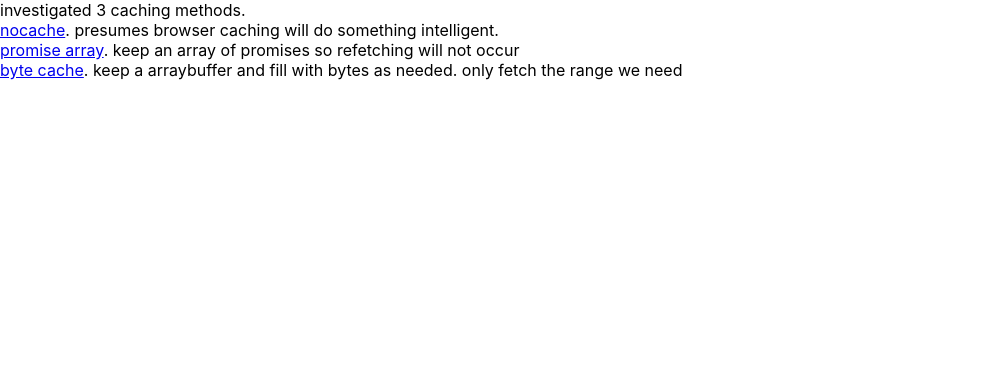
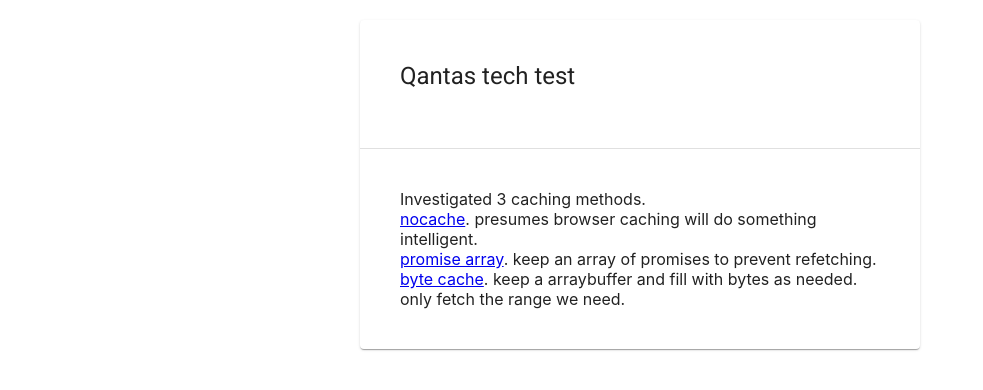
Before and after one commit to yec/airports, a React (Create React App) app: page / in a window 1280 px wide. Shown: the top 390 px of the page, without its empty margins (0-983 px from the left). Built offline with nearby package versions, Linux system fonts and the light colour scheme.

Commit message:
browse caching methods

```diff
--- a/src/App.js
+++ b/src/App.js
@@ -12,6 +12,10 @@
 import AirportsScreen, { DetailScreen } from './screens/airports_screen';
 import HomeScreen from './screens/home_screen';
 
+import { useAirports as useAirportsNoCache } from './hooks/airports_nocache';
+import { useAirports as useAirportsArrayBuffer } from './hooks/airports_bytecache';
+import { useAirports as useAirportsPromise } from './hooks/airports_segment';
+
 const store = configureStore();
 
 function App() {
@@ -20,7 +24,16 @@
       <Router>
         <Switch>
           <Route path="/airport/:airportCode" component={(props) => <DetailScreen {...props} />} />
-          <Route path="/" >
+          <Route path="/nocache">
+            <AirportsScreen useAirports={useAirportsNoCache} />
+          </Route>
+          <Route path="/promise">
+            <AirportsScreen useAirports={useAirportsPromise} />
+          </Route>
+          <Route path="/arraybuffer">
+            <AirportsScreen useAirports={useAirportsArrayBuffer} />
+          </Route>
+          <Route path="/">
             <HomeScreen />
           </Route>
         </Switch>
--- a/src/screens/airports_screen.js
+++ b/src/screens/airports_screen.js
@@ -1,10 +1,8 @@
 import React, { useEffect, useState, useRef } from 'react';
 import { useSelector } from 'react-redux';
-import { useAirports } from '../hooks/airports';
 
 import { Link, Redirect, useHistory } from 'react-router-dom';
 
-import { makeStyles } from '@material-ui/core/styles';
 import List from '@material-ui/core/List';
 import ListItem from '@material-ui/core/ListItem';
 import ListItemText from '@material-ui/core/ListItemText';
@@ -13,51 +11,13 @@
 
 import { Paper, Typography, Button } from '@material-ui/core';
 
+import { useStyles } from '../utils/styles';
+
 const print = console.log;
-
-const useStyles = makeStyles(theme => ({
-  listItem: {
-    height: listItemHeight,
-  },
-  title: {
-    padding: 40,
-  },
-  body: {
-    padding: 40,
-  },
-  root: {
-    marginTop: 20,
-    marginBottom: 20,
-    marginLeft: 'auto',
-    marginRight: 'auto',
-    width: '100%',
-    maxWidth: 560,
-    backgroundColor: theme.palette.background.paper,
-  },
-  centered: {
-    marginLeft: 'auto',
-    marginRight: 'auto',
-    padding: 60,
-    display: 'flex',
-    alignItems: 'center',
-    justifyContent: 'center'
-  },
-  centeredHide: {
-    transition: 'opacity 0.2s',
-    opacity: 0,
-    marginLeft: 'auto',
-    marginRight: 'auto',
-    padding: 60,
-    display: 'flex',
-    alignItems: 'center',
-    justifyContent: 'center'
-  }
-}));
 
 const listItemHeight = 100;
 
-
-function AirportsScreen() {
+function AirportsScreen({ useAirports }) {
 
   const classes = useStyles();
 
--- a/src/screens/home_screen.js
+++ b/src/screens/home_screen.js
@@ -1,20 +1,36 @@
 import React from 'react';
+import { Link } from 'react-router-dom';
+import { Paper, Typography, Button } from '@material-ui/core';
+import { useStyles } from '../utils/styles';
 
-import { Link } from 'react-router-dom';
+import List from '@material-ui/core/List';
+import ListItem from '@material-ui/core/ListItem';
+import ListItemText from '@material-ui/core/ListItemText';
+import Divider from '@material-ui/core/Divider';
 
-function HomeScreen () {
+function HomeScreen() {
+  const classes = useStyles();
 
-  return <div>
-    investigated 3 caching methods.
-
-    <br/>
-    <Link to="/nocache" >nocache</Link>. presumes browser caching will do something intelligent.
-    <br/>
-    <Link to="/promise" >promise array</Link>. keep an array of promises so refetching will not occur
-    <br/>
-    <Link to="/arraybuffer" >byte cache</Link>. keep a arraybuffer and fill with bytes as needed. only fetch the range we need
-  </div>
-
+  return <Paper className={classes.root}>
+    <Typography className={classes.title} variant="h5" component="h3">
+      Qantas tech test
+  </Typography>
+    <List component="nav" aria-label="airports">
+    </List>
+    <Divider />
+    <div className={classes.body} >
+      Investigated 3 caching methods.
+      <div>
+        <Link to="/nocache" >nocache</Link>. presumes browser caching will do something intelligent.
+      </div>
+      <div>
+        <Link to="/promise" >promise array</Link>. keep an array of promises to prevent refetching.
+      </div>
+      <div>
+        <Link to="/arraybuffer" >byte cache</Link>. keep a arraybuffer and fill with bytes as needed. only fetch the range we need.
+      </div>
+    </div>
+  </Paper>
 }
 
 export default HomeScreen
--- /dev/null
+++ b/src/utils/styles.js
@@ -0,0 +1,44 @@
+import { makeStyles } from '@material-ui/core/styles';
+
+const useStyles = makeStyles(theme => ({
+  listItem: {
+    height: listItemHeight,
+  },
+  title: {
+    padding: 40,
+  },
+  body: {
+    padding: 40,
+  },
+  root: {
+    marginTop: 20,
+    marginBottom: 20,
+    marginLeft: 'auto',
+    marginRight: 'auto',
+    width: '100%',
+    maxWidth: 560,
+    backgroundColor: theme.palette.background.paper,
+  },
+  centered: {
+    marginLeft: 'auto',
+    marginRight: 'auto',
+    padding: 60,
+    display: 'flex',
+    alignItems: 'center',
+    justifyContent: 'center'
+  },
+  centeredHide: {
+    transition: 'opacity 0.2s',
+    opacity: 0,
+    marginLeft: 'auto',
+    marginRight: 'auto',
+    padding: 60,
+    display: 'flex',
+    alignItems: 'center',
+    justifyContent: 'center'
+  }
+}));
+
+const listItemHeight = 100;
+
+export { useStyles };
```
Lines whose indentation alone changed are shown as unchanged.
